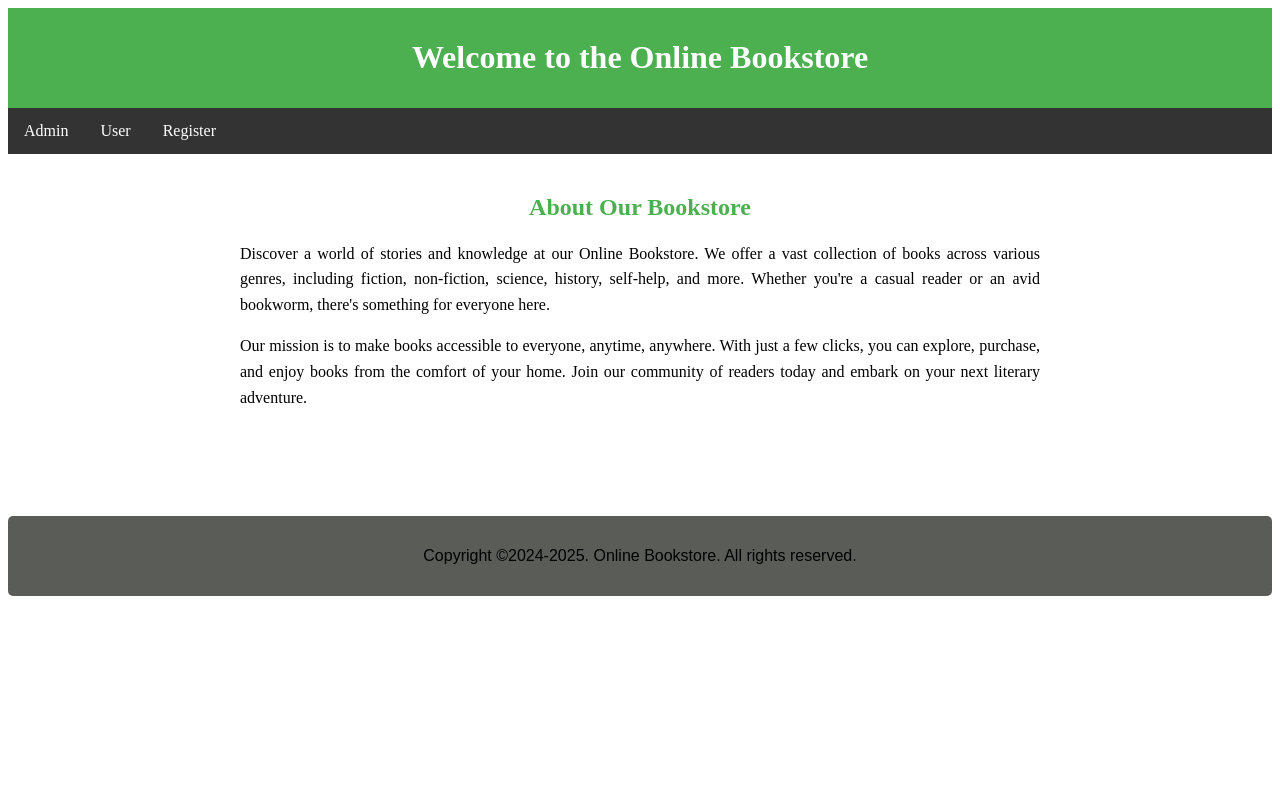
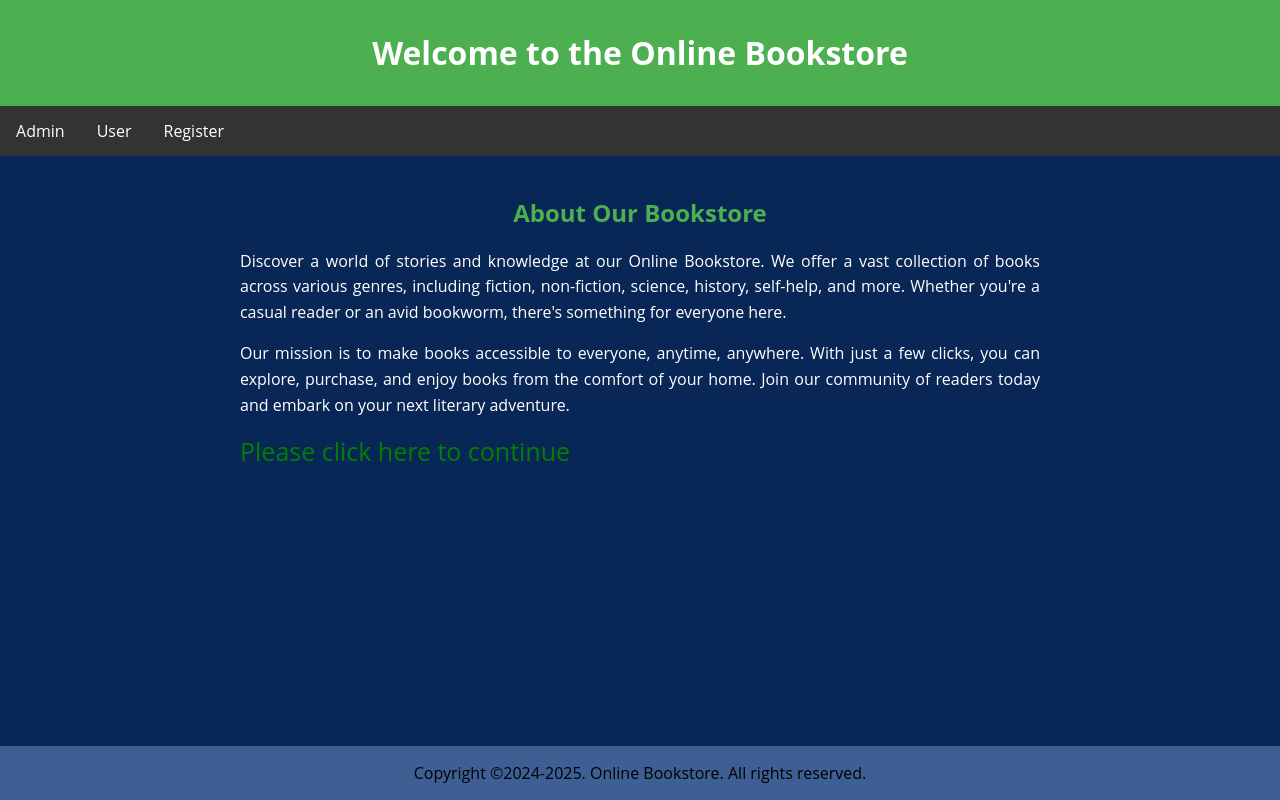
Before and after one commit to girishlearner/Online-Bookstore, a Flask app: page / in a window 1280 px wide. Run offline with Flask 3, Linux system fonts and the light colour scheme.

Commit message:
modified some changes

```diff
--- a/static/css/Home.css
+++ b/static/css/Home.css
@@ -1,5 +1,5 @@
 
-.home-page{
+.home{
             height: 100%;
             margin: 0;
             padding: 0;
@@ -39,8 +39,10 @@
 
         .container {
             padding: 20px;
+            flex: 1;
             max-width: 800px;
             margin: auto;
+            display: absolute;
             text-align: justify;
         }
 
@@ -49,18 +51,30 @@
             color: #4CAF50;
         }
 
+        .container h1 {
+            text-align: center;
+            color: #4CAF50;
+        }
+
+        .container a {
+            color: green;
+            text-align: center;
+            font-size: 25px;
+            text-decoration: none;
+        }
+
+
         .container p {
             line-height: 1.6;
+            color: white;
         }
         .footer
         {
-        padding:15px;
-        background-color:#595c57;
-        font-family: Arial, sans-serif;
-        text-align:center;
-        border-radius:5px;
-        margin-top: 70px;
-        margin-bottom:0:
+        position: absolute;
+        bottom: 0;
+        width: 100%;
+        background-color: #3d5f94;
+        text-align: center;
         }
 
   /* Register page */
--- a/static/css/main.css
+++ b/static/css/main.css
@@ -48,6 +48,5 @@
     bottom: 0;
     width: 100%;
     background-color: #3d5f94;
-    padding: 10px;
     text-align: center;
 }
--- a/templates/home.html
+++ b/templates/home.html
@@ -27,6 +27,7 @@
         <p>
             Our mission is to make books accessible to everyone, anytime, anywhere. With just a few clicks, you can explore, purchase, and enjoy books from the comfort of your home. Join our community of readers today and embark on your next literary adventure.
         </p>
+        <a href="{{ url_for('login')}}">Please click here to continue</a>
     </div>
 
     <div class="footer">
```
Also changed, not shown: templates/adminhome.html (added, +21 -0 lines).
